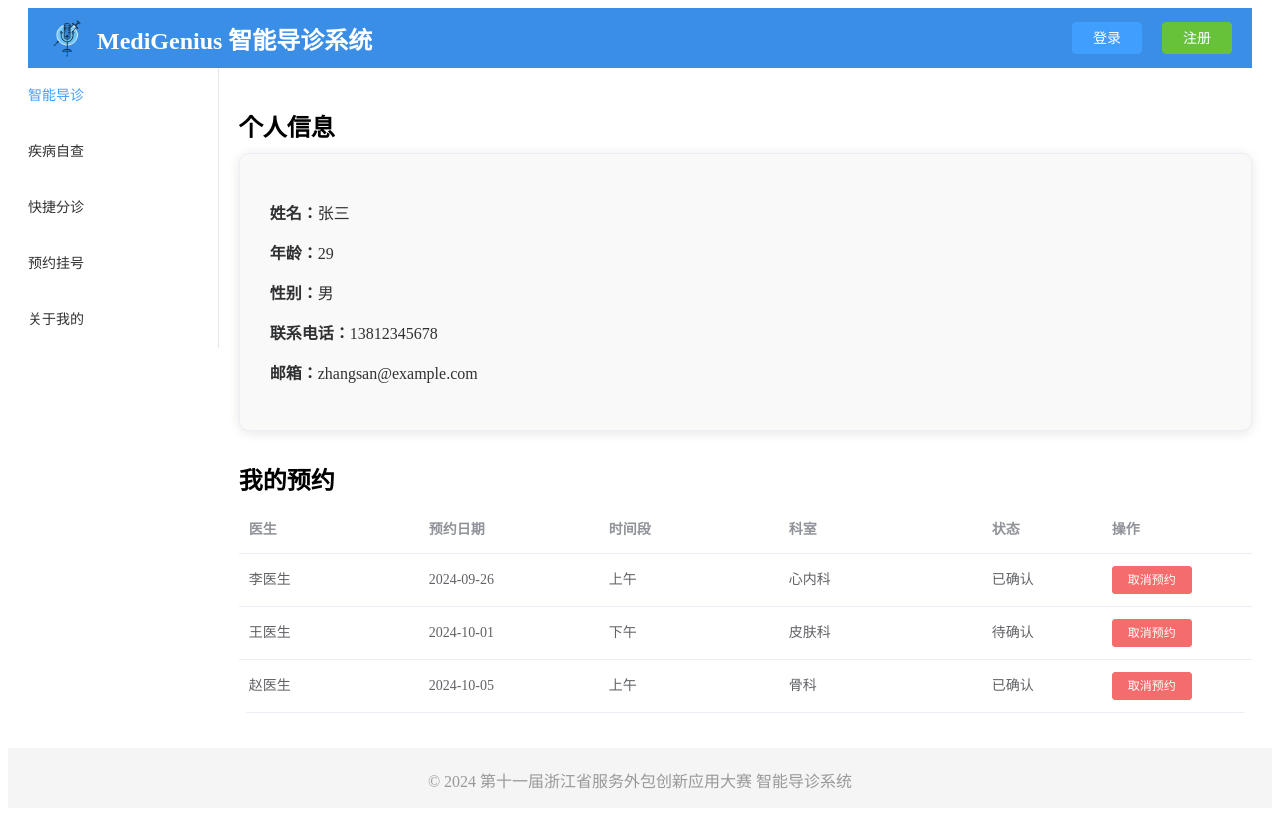
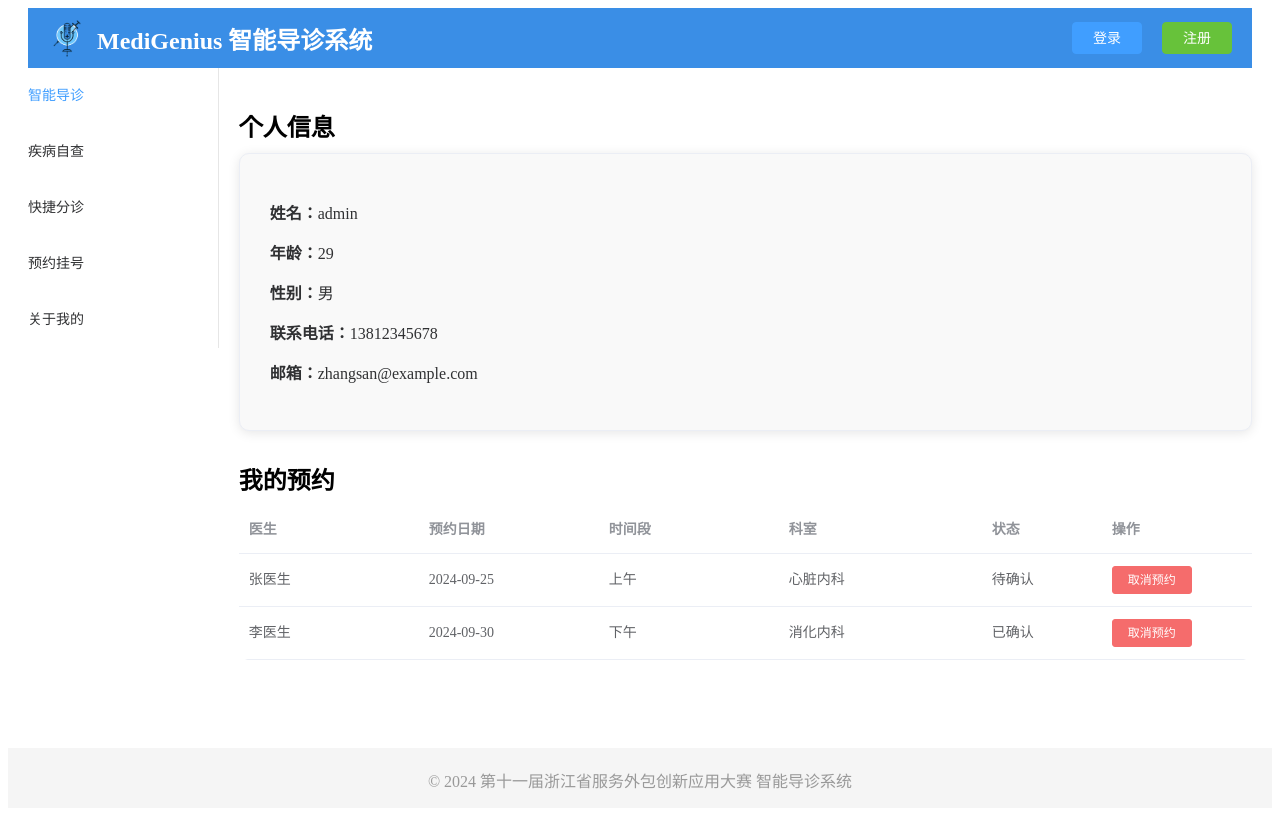
Before and after one commit to Mrpsy666/Ai-Guidence-vue2, a Vue app: page /myself in a window 1280 px wide. Built offline with nearby package versions, Linux system fonts and the light colour scheme.

Commit message:
complete the myself and appoint pages

```diff
--- a/src/main.js
+++ b/src/main.js
@@ -4,6 +4,7 @@ import ElementUI from 'element-ui'
 import 'element-ui/lib/theme-chalk/index.css'
 import axios from 'axios'
 import router from './router'
+import store from './store'
 
 
 Vue.config.productionTip = false;
@@ -13,6 +14,7 @@ axios.defaults.baseURL = 'http://127.0.0.1:8000'
 Vue.prototype.$axios = axios;
 
 new Vue({
+  store,
   router,
   render: h => h(App),
 }).$mount('#app')
--- a/src/store.js
+++ b/src/store.js
@@ -0,0 +1,57 @@
+import Vue from 'vue';
+import Vuex from 'vuex';
+
+Vue.use(Vuex);
+
+export default new Vuex.Store({
+  state: {
+    userInfo:{
+      name: 'admin',
+      age: 29,
+      gender: '男',
+      phone: '13812345678',
+      email: 'zhangsan@example.com',
+    },
+    appointments: [
+        {
+      doctor: '张医生',
+      date: '2024-09-25',
+      timeSlot: '上午',
+      department: '心脏内科',
+      status: '待确认',
+    },
+    {
+      doctor: '李医生',
+      date: '2024-09-30',
+      timeSlot: '下午',
+      department: '消化内科',
+      status: '已确认',
+    }
+    ]  // 存储预约信息
+  },
+  mutations: {
+    UPDATE_USER_INFO(state, newUserInfo){
+      state.userInfo = newUserInfo;
+    },
+    CANCEL_APPOINTMENT(state, appointmentToCanel){
+      state.appointments = state.appointments.filter(
+          (appointment) => appointment !== appointmentToCanel
+      );
+    },
+    ADD_APPOINTMENT(state, appointment) {
+      state.appointments.push(appointment);
+    }
+  },
+  actions: {
+    addAppointment({ commit }, appointment) {
+      commit('ADD_APPOINTMENT', appointment);
+    },
+    cancelAppointment({commit }, appointmentToCancel){
+      commit('CANCEL_APPOINTMENT', appointmentToCancel);
+    }
+  },
+  getters: {
+    getUserInfo: (state) => state.userInfo,
+    getAppointments: state => state.appointments
+  }
+});
--- a/src/views/AboutMyself.vue
+++ b/src/views/AboutMyself.vue
@@ -51,41 +51,19 @@
 export default {
   data() {
     return {
-      // 个人信息模拟数据
-      userInfo: {
-        name: '张三',
-        age: 29,
-        gender: '男',
-        phone: '13812345678',
-        email: 'zhangsan@example.com',
-      },
-      // 已预约信息模拟数据
-      appointments: [
-        {
-          doctor: '李医生',
-          date: '2024-09-26',
-          timeSlot: '上午',
-          department: '心内科',
-          status: '已确认',
-        },
-        {
-          doctor: '王医生',
-          date: '2024-10-01',
-          timeSlot: '下午',
-          department: '皮肤科',
-          status: '待确认',
-        },
-        {
-          doctor: '赵医生',
-          date: '2024-10-05',
-          timeSlot: '上午',
-          department: '骨科',
-          status: '已确认',
-        },
-      ],
       dialogVisible: false,  // 控制弹窗显示
       appointmentToCancel: null,  // 需要取消的预约
     };
+  },
+  computed: {
+    // 从 Vuex 中获取用户信息
+    userInfo() {
+      return this.$store.getters.getUserInfo;
+    },
+    // 从 Vuex 中获取预约信息
+    appointments() {
+      return this.$store.getters.getAppointments;
+    }
   },
   methods: {
     // 用户点击取消预约时，弹出确认框
@@ -95,9 +73,7 @@ export default {
     },
     // 确认取消操作
     confirmCancel() {
-      this.appointments = this.appointments.filter(
-        (item) => item !== this.appointmentToCancel
-      );
+      this.$store.dispatch('cancelAppointment', this.appointmentToCancel);  // 通过 Vuex 进行取消
       this.dialogVisible = false;  // 关闭弹窗
       this.appointmentToCancel = null;  // 重置状态
     },
--- a/src/views/AppointPage.vue
+++ b/src/views/AppointPage.vue
@@ -3,7 +3,12 @@
     <h2>预约医生：{{ doctor.name }}</h2>
     <el-form :model="form" label-width="120px">
       <el-form-item label="选择日期">
-        <el-date-picker v-model="form.date" type="date" placeholder="选择预约日期"></el-date-picker>
+        <el-date-picker
+            v-model="form.date"
+            type="date"
+            placeholder="选择预约日期"
+            value-format="yyyy-MM-dd"
+        ></el-date-picker>
       </el-form-item>
 
       <el-form-item label="选择时间段">
@@ -26,14 +31,14 @@
       </el-form-item>
     </el-form>
 
-    <!-- 预约结果反馈 -->
     <el-dialog :visible.sync="dialogVisible" title="预约结果">
-      <p v-if="appointmentSuccess">预约成功！</p>
-      <p v-else>预约失败，请稍后再试。</p>
+      <p>预约成功！</p>
       <span slot="footer" class="dialog-footer">
         <el-button @click="dialogVisible = false">确认</el-button>
       </span>
     </el-dialog>
+
+
   </div>
 </template>
 
@@ -65,16 +70,17 @@ export default {
       });
     },
     submitAppointment() {
-      this.$axios.post('/appoint/appointments', this.form).then((response) => {
-        this.appointmentSuccess = response.data.success;
-        this.dialogVisible = true;
-      }).catch((error) => {
-        console.error(error);
-        this.appointmentSuccess = false;
-        this.dialogVisible = true;
-      });
-    }
+      // 将 doctorId 转换为整数类型，确保一致性
+      this.form.doctorId = Number(this.form.doctorId);
+
+      // 将预约信息存储到 Vuex store 中
+      this.$store.dispatch('addAppointment', this.form);
+
+      // 标记预约成功并显示对话框
+      this.appointmentSuccess = true;
+      this.dialogVisible = true;
   }
+}
 }
 </script>
 
```
